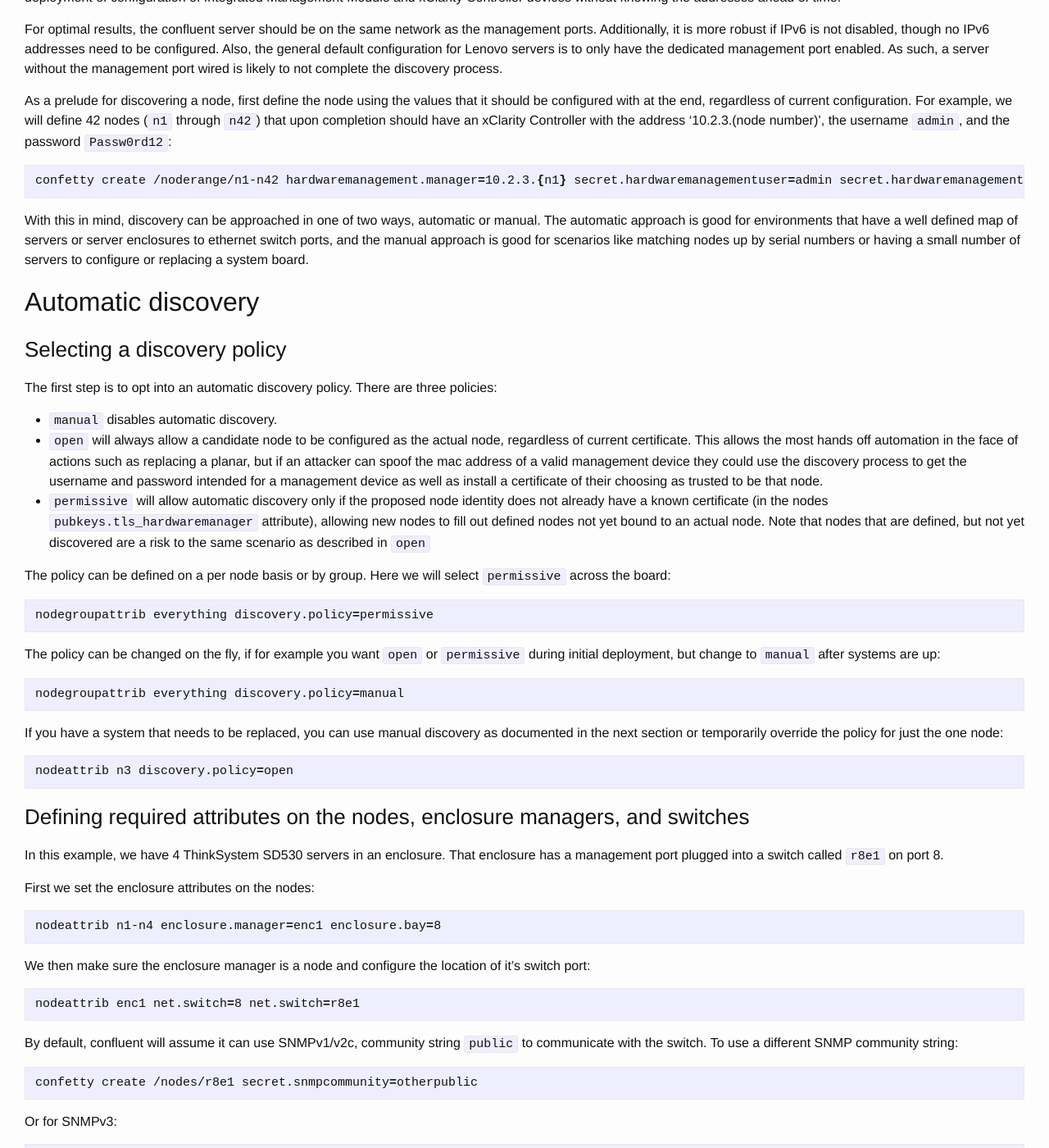
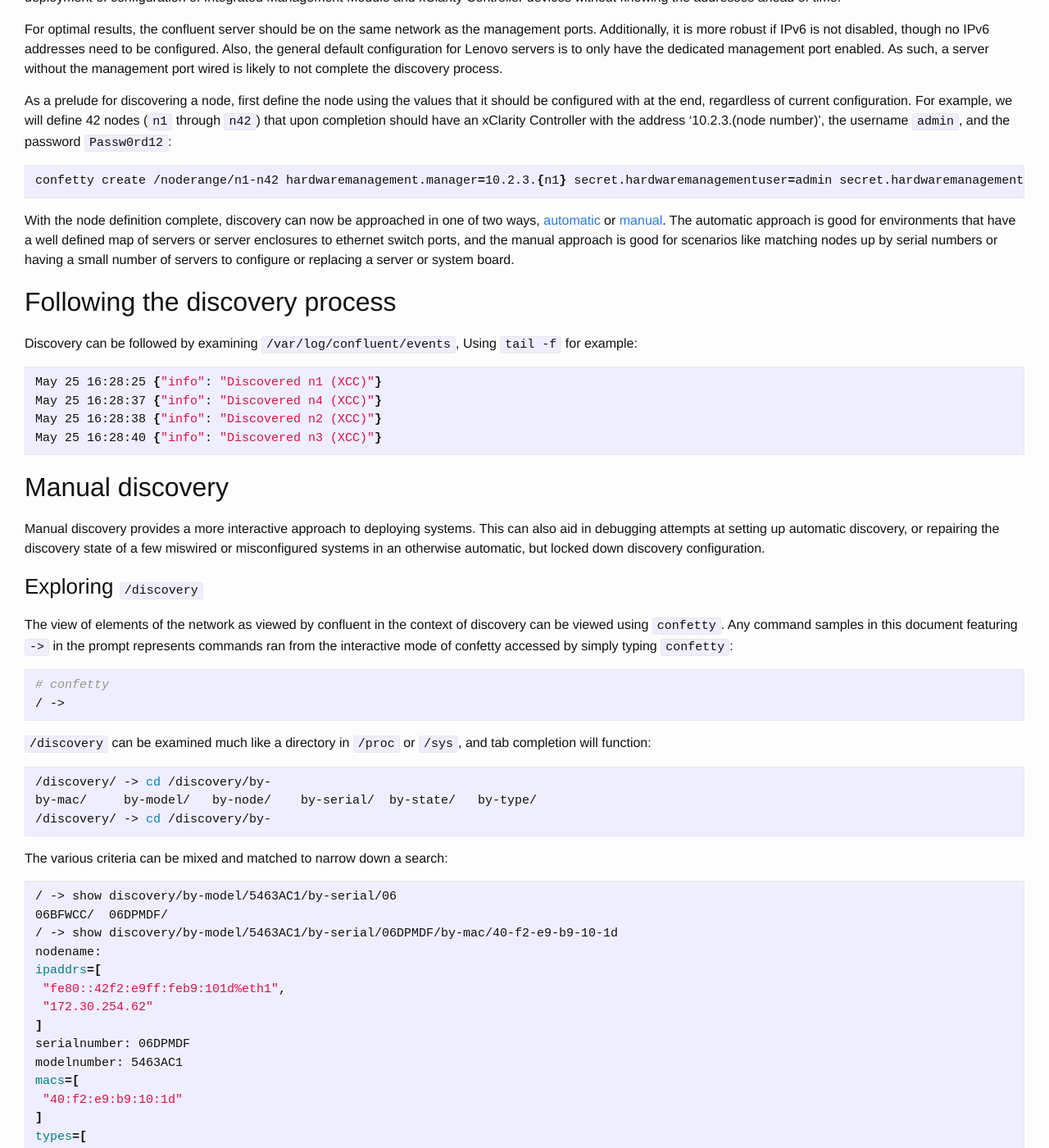
Before and after one commit to xcat2/confluent-docs, a Jekyll site: the page built from docs/confluentdiscovery.md, in a window 1280 px wide and 1400 px high, scrolled down 198 px. Shown: the whole window at 82% size. Built offline with Jekyll 4.4.1, drawn with Linux system fonts in a browser that asks for light colours; some of the changed text lies outside the part shown.

Commit message:
Document manual process

```diff
--- a/docs/confluentdiscovery.md
+++ b/docs/confluentdiscovery.md
@@ -24,11 +24,103 @@ password `Passw0rd12`:
 
     confetty create /noderange/n1-n42 hardwaremanagement.manager=10.2.3.{n1} secret.hardwaremanagementuser=admin secret.hardwaremanagementpassword=Passw0rd12
 
-With this in mind, discovery can be approached in one of two ways, automatic
-or manual.  The automatic approach is good for environments that have a well defined map
+With the node definition complete, discovery can now be approached in one of two ways, [automatic](#automatic-discovery)
+or [manual](#manual-discovery).  The automatic approach is good for environments that have a well defined map
 of servers or server enclosures to ethernet switch ports, and the manual approach
 is good for scenarios like matching nodes up by serial numbers or having a small number of
-servers to configure or replacing a system board.
+servers to configure or replacing a server or system board.
+
+## Following the discovery process
+
+Discovery can be followed by examining `/var/log/confluent/events`, Using `tail -f` for example:
+
+    May 25 16:28:25 {"info": "Discovered n1 (XCC)"}
+    May 25 16:28:37 {"info": "Discovered n4 (XCC)"}
+    May 25 16:28:38 {"info": "Discovered n2 (XCC)"}
+    May 25 16:28:40 {"info": "Discovered n3 (XCC)"}
+
+
+## Manual discovery
+
+Manual discovery provides a more interactive approach to deploying systems.
+This can also aid in debugging attempts at setting up automatic discovery, or
+repairing the discovery state of a few miswired or misconfigured systems in an
+otherwise automatic, but locked down discovery configuration.
+
+### Exploring `/discovery`
+
+The view of elements of the network as viewed by confluent in the context of
+discovery can be viewed using `confetty`.  Any command samples in this document
+featuring `->` in the prompt represents commands ran from the interactive mode
+of confetty accessed by simply typing `confetty`:
+
+    # confetty
+    / ->
+
+`/discovery` can be examined much like a directory in `/proc` or `/sys`, and
+tab completion will function:
+
+    /discovery/ -> cd /discovery/by-
+    by-mac/     by-model/   by-node/    by-serial/  by-state/   by-type/
+    /discovery/ -> cd /discovery/by-
+
+The various criteria can be mixed and matched to narrow down a search:
+
+    / -> show discovery/by-model/5463AC1/by-serial/06
+    06BFWCC/  06DPMDF/
+    / -> show discovery/by-model/5463AC1/by-serial/06DPMDF/by-mac/40-f2-e9-b9-10-1d
+    nodename:
+    ipaddrs=[
+     "fe80::42f2:e9ff:feb9:101d%eth1",
+     "172.30.254.62"
+    ]
+    serialnumber: 06DPMDF
+    modelnumber: 5463AC1
+    macs=[
+     "40:f2:e9:b9:10:1d"
+    ]
+    types=[
+     "lenovo-imm2"
+    ]
+    / ->
+
+### Using `/networking/macs`
+
+If there are switches defined, their mac address tables can be navigated through the `/networking/macs` interface.  Using the mac address example from above:
+
+    / -> show /networking/macs/by-mac/40-f2-e9-b9-10-1d
+    possiblenode=""
+    mac: 40:f2:e9:b9:10:1d
+    ports=[
+     {
+      "switch": "r8e1",
+      "macsonport": 1,
+      "port": "Ethernet28"
+     }
+    ]
+    / ->
+
+This can help provide additional context to a mac address observed in `/discovery`,
+or to debug or help formulate a way to use [automatic discovery](#automatic-discovery).
+
+### Assigning a node
+
+Once the identity of a node is determined, it can be manually assigned.  In this
+case, the desired node that correlates to that mac address is r2.  We use `set` in the
+`confetty` interface to make the change.  We can operate against any location the mac address is seen:
+
+    / -> set /discovery/by-model/5463AC1/by-serial/06DPMDF/by-mac/40-f2-e9-b9-10-1d node=r2
+    assigned: r2
+
+Is the same as:
+
+    / -> set /discovery/by-model/5463AC1/by-serial/06DPMDF/by-mac/40-f2-e9-b9-10-1d node=r2
+    assigned: r2
+
+This will kick off the process to automatically configure r2.  The node may take a moment to configure, but it should soon be possible to verify that the node discovered:
+
+    / -> show /nodes/r2/power/state
+    state="on"
 
 ## Automatic discovery
 
@@ -37,9 +129,9 @@ servers to configure or replacing a system board.
 The first step is to opt into an automatic discovery policy.  There are three
 policies:
 
-* `manual` disables automatic discovery.
+* `manual` disables automatic discovery, this is the default behavior.
 * `open` will always allow a candidate node to be configured as the actual node, regardless of current certificate.  This allows the most hands off automation
-in the face of actions such as replacing a planar, but if an attacker can spoof the mac address of a valid management device they could use the discovery process to get the username and password intended for a management device as well as install a certificate
+in the face of actions such as replacing a server or system board, but if an attacker can spoof the mac address of a valid management device they could use the discovery process to get the username and password intended for a management device as well as install a certificate
 of their choosing as trusted to be that node.
 * `permissive` will allow automatic discovery only if the proposed node identity does not already have a known certificate (in the nodes `pubkeys.tls_hardwaremanager` attribute), allowing new nodes to
 fill out defined nodes not yet bound to an actual node.  Note that nodes that
@@ -67,7 +159,7 @@ has a management port plugged into a switch called `r8e1` on port 8.
 
 First we set the enclosure attributes on the nodes:
 
-    nodeattrib n1-n4 enclosure.manager=enc1 enclosure.bay=8
+    nodeattrib n1-n4 enclosure.manager=enc1 enclosure.bay={n1}
 
 We then make sure the enclosure manager is a node and configure the location of
 it's switch port:
@@ -83,20 +175,11 @@ Or for SNMPv3:
 
     confetty create /nodes/r8e1 secret.hardwaremanagementuser=snmpv3user secret.hardwaremanagementpassword=snmpv3password
 
-### Following the automatic discovery process
 
-The automatic process can be followed by examining `/var/log/confluent/events`.
-For example:
-
-    May 25 16:28:25 {"info": "Discovered n1 (XCC)"}
-    May 25 16:28:37 {"info": "Discovered n4 (XCC)"}
-    May 25 16:28:38 {"info": "Discovered n2 (XCC)"}
-    May 25 16:28:40 {"info": "Discovered n3 (XCC)"}
-
-### Resetting discovery process for nodes
+### Resetting automatic discovery process for nodes
 
 If the wiring or configuration of set of nodes was incorrect at time of discovery,
-the situation can be corrected through resetting the discovery process for the nodes.  This can be done by clearing the `pubkeys.tls_hardwaremanager` attribute:
+the situation can be corrected by doing [manual discovery](#manual-discovery) or by resetting the discovery process for the nodes.  Resetting the automatic discovery process can be done by clearing the `pubkeys.tls_hardwaremanager` attribute:
 
     nodeattrib n1-n4 pubkeys.tls_hardwaremanager=
 
```
Also changed, not shown: other parts of docs/confluentdiscovery.md (+0 -2 lines).
